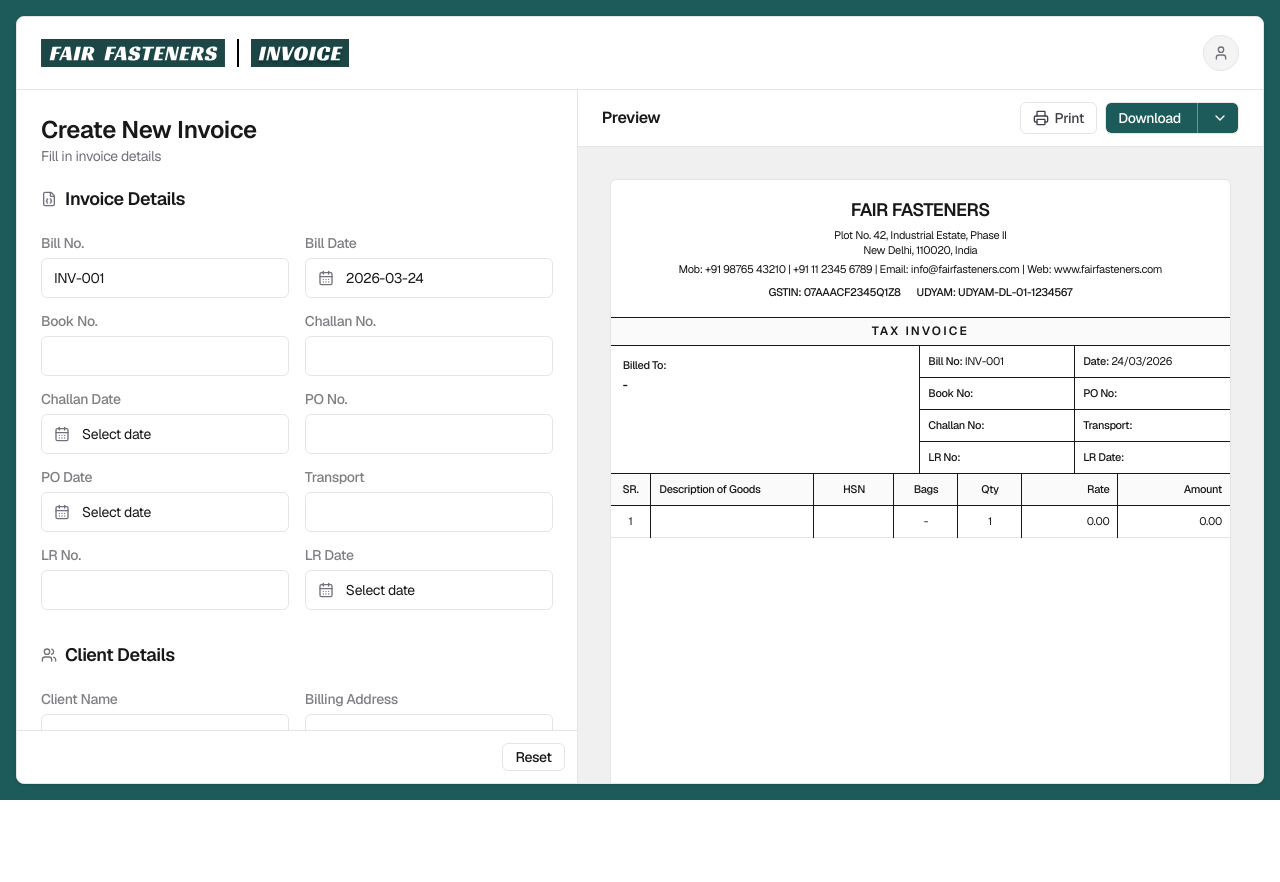
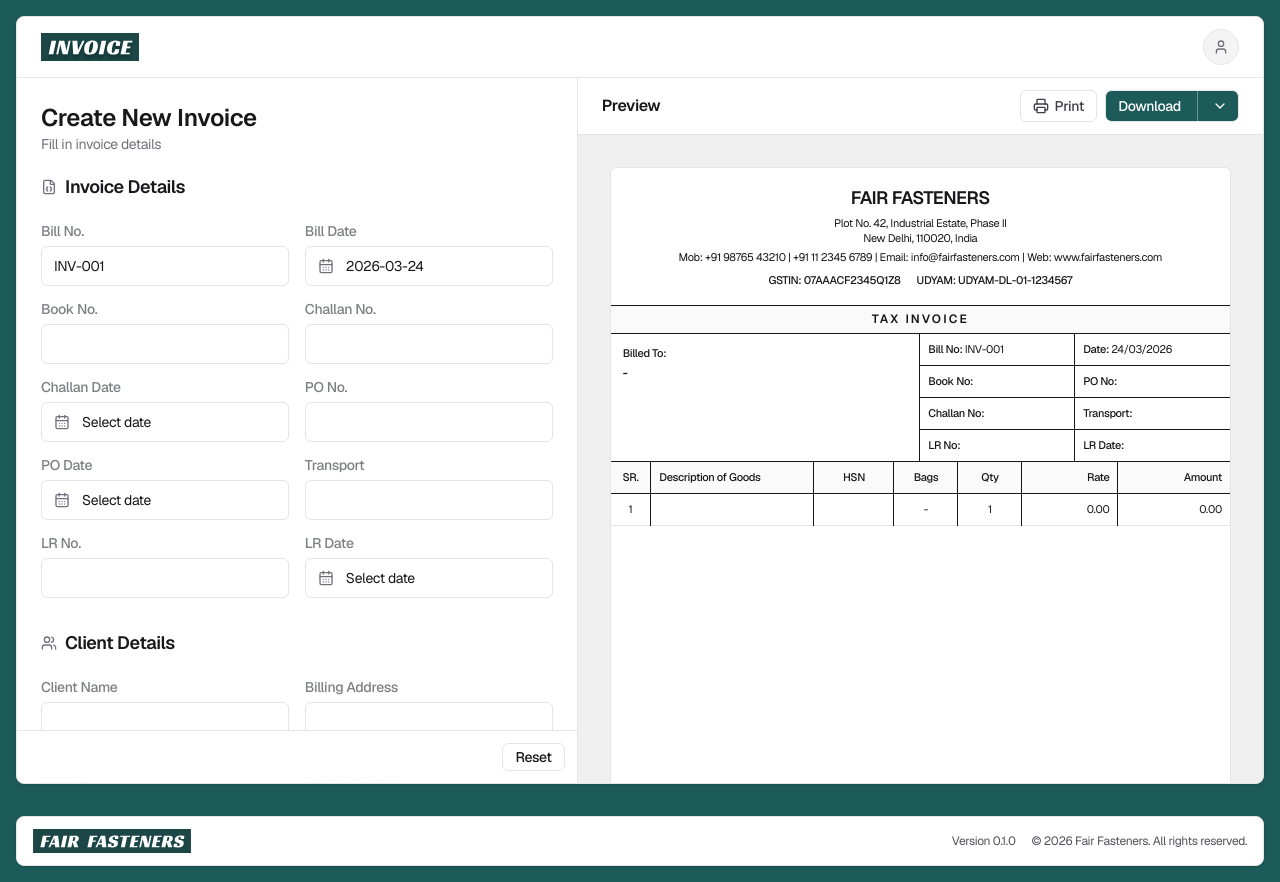
Before and after one commit to Janakarpatel/fairfasteners-bill-generator, a Next.js app in the folder fair-bill-app/: page / in a window 1280 px wide. Before the commit the page ends 800 px from the top, so only its background shows below. Built offline with nearby package versions, Linux system fonts and the light colour scheme.

Commit message:
QA: add Lenis smooth scrolling to nested panes + hide scrollbars.

```diff
--- a/fair-bill-app/app/globals.css
+++ b/fair-bill-app/app/globals.css
@@ -24,6 +24,23 @@
   scrollbar-width: none; /* Firefox */
 }
 .hide-scrollbar::-webkit-scrollbar {
+  width: 0;
+  height: 0;
+}
+
+/* Hide main window scrollbar */
+html {
+  scrollbar-width: none;
+}
+html::-webkit-scrollbar {
+  width: 0;
+  height: 0;
+}
+body {
+  -ms-overflow-style: none;
+  scrollbar-width: none;
+}
+body::-webkit-scrollbar {
   width: 0;
   height: 0;
 }
--- a/fair-bill-app/app/layout.tsx
+++ b/fair-bill-app/app/layout.tsx
@@ -1,6 +1,7 @@
 import type { Metadata } from 'next'
 import { Geist } from 'next/font/google'
 import './globals.css'
+import LenisScroll from '@/components/LenisScroll'
 
 const geist = Geist({ subsets: ['latin'] })
 
@@ -14,7 +15,23 @@ export default function RootLayout({ children }: { children: React.ReactNode })
     <html lang="en">
       <head></head>
       <body className={`${geist.className} min-h-screen text-sm tracking-tight bg-white text-zinc-900 antialiased`}>
+        <LenisScroll />
         {children}
+        <div className="bg-[var(--brand-primary)] px-4 py-4 h-full">
+          <footer className="bg-white text-zinc-900 flex items-center justify-between rounded-lg border border-[var(--brand-border)] shadow-sm overflow-hidden py-3 px-4">
+            <div className="flex items-center gap-3">
+              <img
+                src="/company_logo.svg"
+                alt="Fair Fasteners logo"
+                className="h-6 w-auto object-contain"
+              />
+            </div>
+            <div className="flex items-center gap-4 text-xs text-zinc-600">
+              <span>Version 0.1.0</span>
+              <span>© {new Date().getFullYear()} Fair Fasteners. All rights reserved.</span>
+            </div>
+          </footer>
+        </div>
       </body>
     </html>
   )
--- a/fair-bill-app/components/BillGenerator.tsx
+++ b/fair-bill-app/components/BillGenerator.tsx
@@ -179,17 +179,17 @@ export default function BillGenerator() {
   }
 
   return (
-    <div className="h-screen bg-[var(--brand-primary)] p-4 shadow-lg">
-      <main className="h-full overflow-hidden rounded-lg border border-[var(--brand-border)] bg-white flex flex-col shadow-sm">
+    <div className="h-screen overflow-y-auto bg-[var(--brand-primary)] p-4 shadow-lg flex flex-col">
+      <main className="h-screen overflow-hidden rounded-lg border border-[var(--brand-border)] bg-white flex flex-col shadow-sm">
         {/* TOP NAVBAR */}
-        <header className="h-14 border-b border-[var(--brand-border)] bg-white px-6 py-9 flex items-center justify-between">
+        <header className="h-auto border-b border-[var(--brand-border)] bg-white px-6 py-3 flex items-center justify-between">
           <div className="h-9 flex gap-3 items-center justify-center">
-            <img
+            {/* <img
               src="/company_logo.svg"
               alt="Fair Fasteners logo"
               className="h-7 w-auto object-contain"
             />
-            <span className="h-7 w-[1px] border border-black" />
+            <span className="h-7 w-[1px] border border-black" /> */}
             <img
               src="/invoice_logo.svg"
               alt="Invoice logo"
@@ -205,6 +205,7 @@ export default function BillGenerator() {
         <div className="flex-1 min-h-0 flex">
           {/* LEFT: FORM */}
           <div
+            data-lenis-scroll="true"
             className={`${showPreview ? "w-[45%] border-r border-[var(--brand-border)]" : "w-full"} h-full overflow-y-auto hide-scrollbar bg-white pt-5 px-0 pb-0 md:pt-6 md:px-0 md:pb-0`}
           >
           <div className="w-full flex flex-col gap-3 px-5 md:px-6">
@@ -415,7 +416,10 @@ export default function BillGenerator() {
 
           {/* RIGHT: PREVIEW */}
           {showPreview && (
-            <div className="w-[55%] h-full overflow-y-auto bg-[var(--brand-primary-soft)]">
+            <div
+              data-lenis-scroll="true"
+              className="w-[55%] h-full overflow-y-auto bg-[var(--brand-primary-soft)]"
+            >
             <div className="sticky top-0 z-10 border-b border-[var(--brand-border)] bg-white px-4 md:px-6 py-3 flex items-center justify-between">
               <h2 className="text-base font-semibold">Preview</h2>
               <div className="flex items-center gap-2">
@@ -457,6 +461,7 @@ export default function BillGenerator() {
           )}
         </div>
       </main>
+      {/* footer moved to app/layout.tsx */}
     </div>
   )
 }
--- /dev/null
+++ b/fair-bill-app/components/LenisScroll.tsx
@@ -0,0 +1,44 @@
+"use client"
+
+import { useEffect } from "react"
+import Lenis from "lenis"
+
+export default function LenisScroll() {
+  useEffect(() => {
+    const windowLenis = new Lenis({
+      lerp: 0.08,
+      smoothWheel: true,
+      allowNestedScroll: true,
+    })
+
+    const nestedEls = Array.from(
+      document.querySelectorAll<HTMLElement>("[data-lenis-scroll='true']")
+    )
+    const nestedLenis = nestedEls.map((el) => {
+      const content = (el.firstElementChild as HTMLElement | null) ?? el
+      return new Lenis({
+        wrapper: el,
+        content,
+        eventsTarget: el,
+        smoothWheel: true,
+        lerp: 0.08,
+      })
+    })
+
+    const raf = (time: number) => {
+      windowLenis.raf(time)
+      nestedLenis.forEach((l) => l.raf(time))
+      requestAnimationFrame(raf)
+    }
+
+    const id = requestAnimationFrame(raf)
+
+    return () => {
+      cancelAnimationFrame(id)
+      windowLenis.destroy()
+      nestedLenis.forEach((l) => l.destroy())
+    }
+  }, [])
+
+  return null
+}
--- a/fair-bill-app/package.json
+++ b/fair-bill-app/package.json
@@ -12,6 +12,7 @@
     "class-variance-authority": "^0.7.1",
     "clsx": "^2.1.1",
     "jspdf": "^4.2.1",
+    "lenis": "^1.3.20",
     "lucide-react": "^0.577.0",
     "next": "16.2.1",
     "postcss": "^8.5.8",
```
Also changed, not shown: 1 other file (tests, documents, lock files or other folders).
